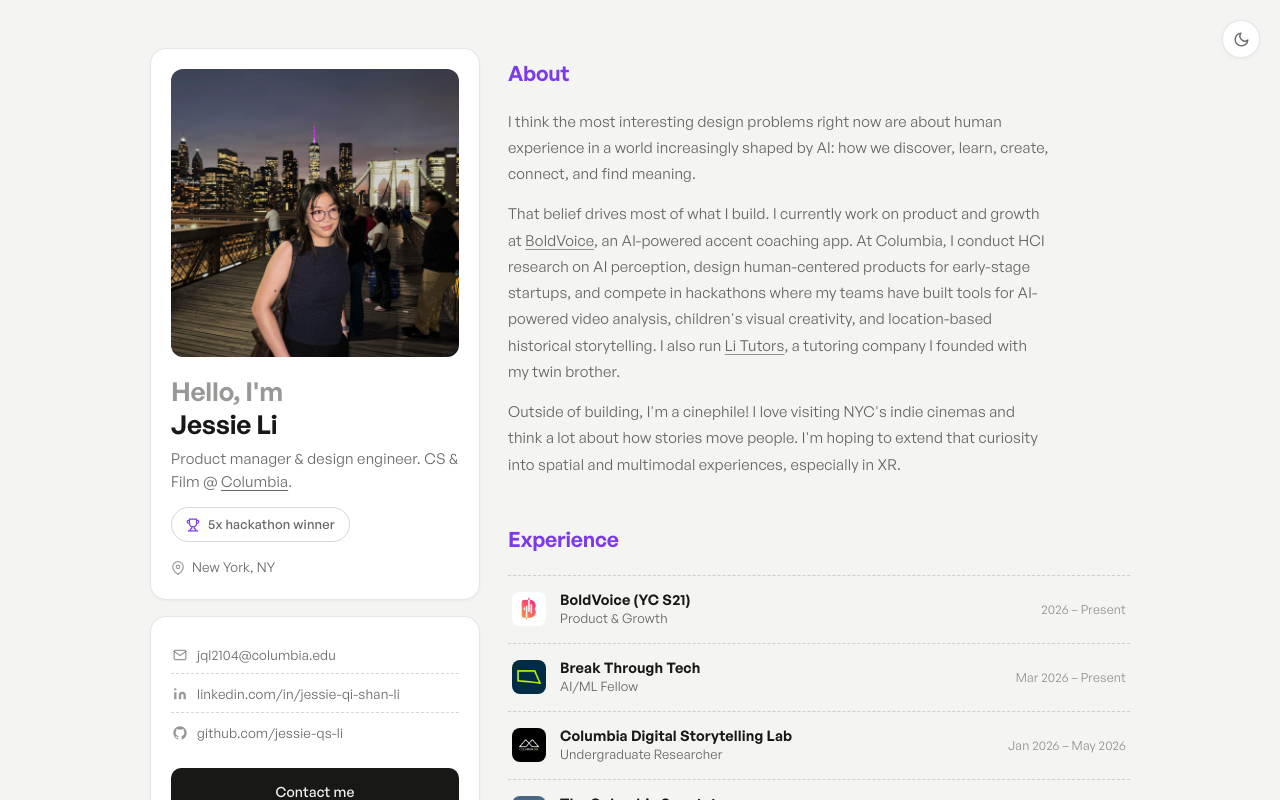
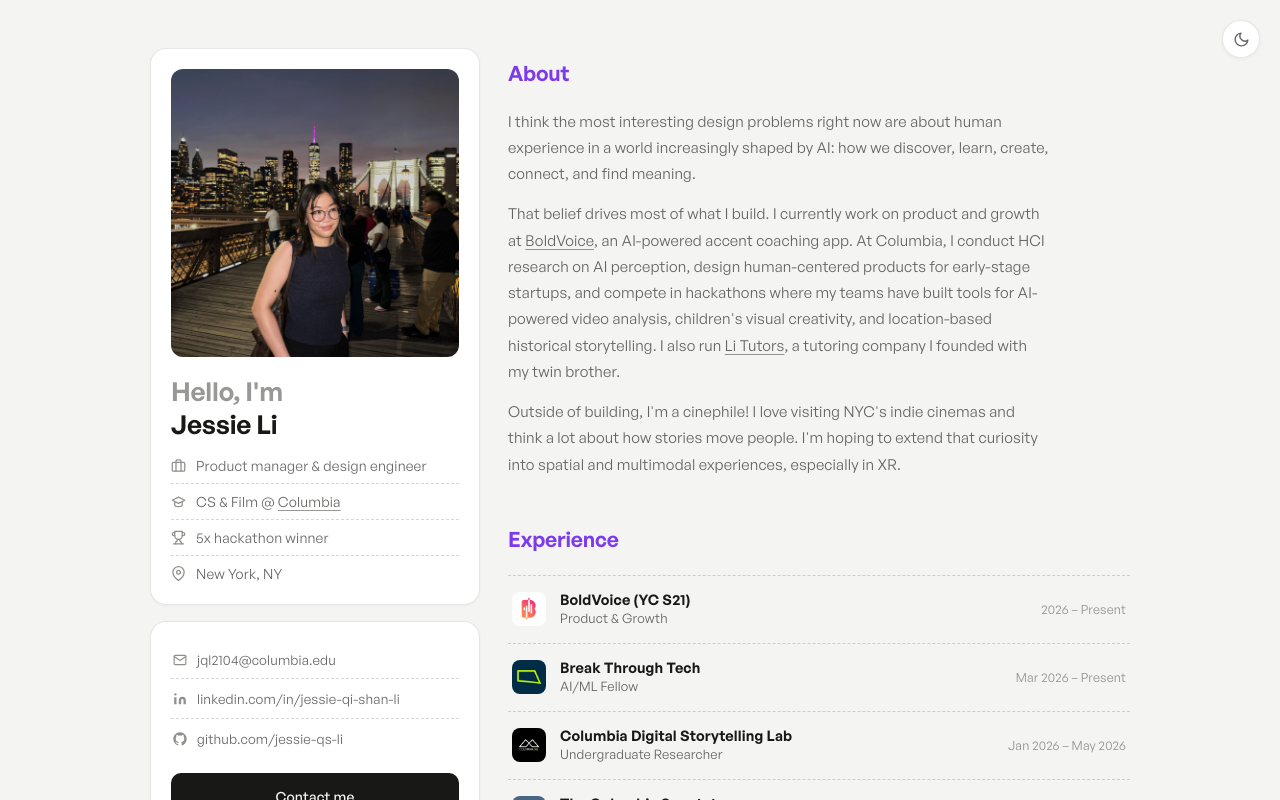
Before and after one commit to jessie-qs-li/portfolio, a Next.js app: page / in a window 1280 px wide. Shown: the top 800 px of the page. Built offline with nearby package versions, Linux system fonts and the light colour scheme; no server answers.

Commit message:
Sidebar fact stack; opaque single-color icons; header hover underline; trophy row neutral

```diff
--- a/app/globals.css
+++ b/app/globals.css
@@ -12,6 +12,7 @@
   --border: rgba(10, 10, 8, 0.10);
   --border-dash: rgba(10, 10, 8, 0.16);
   --chip-bg: #FFFFFF;
+  --icon: #90908C;
   --accent: #7C3AED;
   --font-body: var(--font-site), sans-serif;
   --transition: 0.2s ease;
@@ -26,6 +27,7 @@
   --border: rgba(245, 245, 240, 0.10);
   --border-dash: rgba(245, 245, 240, 0.18);
   --chip-bg: #1E1E1C;
+  --icon: #6C6B67;
   --accent: #A78BFA;
 }
 
@@ -80,16 +82,16 @@
 }
 .profile-name { font-size: 26px; font-weight: 600; letter-spacing: -0.01em; line-height: 1.25; margin-bottom: 8px; color: var(--text3); }
 .profile-name span { color: var(--text); }
-.profile-role { font-size: 15px; color: var(--text2); line-height: 1.5; margin-bottom: 14px; }
-.avail-pill {
-  display: inline-flex; align-items: center; gap: 8px;
-  font-size: 13px; font-weight: 500; color: var(--text2);
-  border: 1px solid var(--border-dash); border-radius: 999px;
-  padding: 6px 14px; margin-bottom: 14px;
+.profile-facts { display: flex; flex-direction: column; margin-top: 4px; }
+.fact-row {
+  display: flex; align-items: center; gap: 10px;
+  font-size: 14px; color: var(--text2); line-height: 1.5;
+  padding: 7px 0; border-bottom: 1px dashed var(--border-dash);
 }
-.avail-pill svg { width: 14px; height: 14px; color: var(--accent); flex-shrink: 0; }
-.profile-loc { display: flex; align-items: center; gap: 7px; font-size: 13.5px; color: var(--text2); }
-.profile-loc svg { width: 14px; height: 14px; color: var(--text3); }
+.fact-row:last-child { border-bottom: none; padding-bottom: 0; }
+.fact-row svg { width: 15px; height: 15px; color: var(--icon); flex-shrink: 0; }
+.fact-row a { text-decoration: underline; text-decoration-color: var(--text3); text-underline-offset: 3px; }
+.fact-row a:hover { color: var(--text); text-decoration-color: var(--text); }
 
 .contact-list { display: flex; flex-direction: column; gap: 2px; margin-bottom: 16px; }
 .contact-row {
@@ -100,7 +102,7 @@
 }
 .contact-row:last-child { border-bottom: none; }
 a.contact-row:hover { color: var(--text); }
-.contact-row svg { width: 14px; height: 14px; color: var(--text3); flex-shrink: 0; }
+.contact-row svg { width: 14px; height: 14px; color: var(--icon); flex-shrink: 0; }
 
 .btn {
   display: flex; align-items: center; justify-content: center; gap: 8px;
@@ -122,7 +124,14 @@
   font-size: 21px; font-weight: 600; letter-spacing: -0.01em;
   color: var(--accent);
   margin-bottom: 18px;
+  position: relative;
 }
+.section-chip::after {
+  content: ''; position: absolute; left: 0; bottom: -2px;
+  width: 0; height: 2px; background: var(--accent); border-radius: 2px;
+  transition: width 0.3s ease;
+}
+.section-chip:hover::after { width: 100%; }
 .cv-section { display: flex; flex-direction: column; }
 
 .about-text p { font-size: 15px; color: var(--text2); line-height: 1.75; max-width: 62ch; }
@@ -151,7 +160,7 @@
   width: 34px; height: 34px; border-radius: 8px; object-fit: contain;
   flex-shrink: 0;
 }
-.row-icon { width: 19px; height: 19px; color: var(--text3); flex-shrink: 0; }
+.row-icon { width: 19px; height: 19px; color: var(--icon); flex-shrink: 0; }
 .row-body { min-width: 0; flex: 1; }
 .row-title { font-size: 14.5px; font-weight: 600; letter-spacing: 0.01em; line-height: 1.35; }
 .row-title a:hover { text-decoration: underline; text-underline-offset: 3px; }
@@ -194,7 +203,7 @@
 .social-link {
   display: flex; align-items: center; justify-content: center;
   width: 30px; height: 30px; border-radius: 8px;
-  border: 1px solid var(--border); color: var(--text3);
+  border: 1px solid var(--border); color: var(--icon);
   background: var(--card); transition: all var(--transition);
 }
 .social-link:hover { color: var(--text); border-color: var(--border-dash); }
--- a/app/page.tsx
+++ b/app/page.tsx
@@ -34,14 +34,23 @@
           <div className="side-card fade-in">
             <Image className="profile-photo" src="/hero-portrait.jpg" alt="Jessie Li on the Brooklyn Bridge at dusk" width={1200} height={1200} priority />
             <h1 className="profile-name">Hello, I&apos;m<br /><span>Jessie Li</span></h1>
-            <p className="profile-role">Product manager &amp; design engineer. CS &amp; Film @ <a href="https://www.columbia.edu" target="_blank" rel="noopener" style={{ textDecoration: "underline", textUnderlineOffset: 3 }}>Columbia</a>.</p>
-            <div className="avail-pill">
-              <svg viewBox="0 0 24 24" fill="none" stroke="currentColor" strokeWidth="2" strokeLinecap="round" strokeLinejoin="round" aria-hidden><path d="M6 9H4.5a2.5 2.5 0 0 1 0-5H6"/><path d="M18 9h1.5a2.5 2.5 0 0 0 0-5H18"/><path d="M4 22h16"/><path d="M10 14.66V17c0 .55-.47.98-.97 1.21C7.85 18.75 7 20.24 7 22"/><path d="M14 14.66V17c0 .55.47.98.97 1.21C16.15 18.75 17 20.24 17 22"/><path d="M18 2H6v7a6 6 0 0 0 12 0V2Z"/></svg>
-              5x hackathon winner
-            </div>
-            <div className="profile-loc">
-              <svg viewBox="0 0 24 24" fill="none" stroke="currentColor" strokeWidth="2" strokeLinecap="round" strokeLinejoin="round"><path d="M21 10c0 7-9 13-9 13s-9-6-9-13a9 9 0 0 1 18 0z"/><circle cx="12" cy="10" r="3"/></svg>
-              New York, NY
+            <div className="profile-facts">
+              <div className="fact-row">
+                <svg viewBox="0 0 24 24" fill="none" stroke="currentColor" strokeWidth="2" strokeLinecap="round" strokeLinejoin="round" aria-hidden><rect x="2" y="7" width="20" height="14" rx="2"/><path d="M16 21V5a2 2 0 0 0-2-2h-4a2 2 0 0 0-2 2v16"/></svg>
+                Product manager &amp; design engineer
+              </div>
+              <div className="fact-row">
+                <svg viewBox="0 0 24 24" fill="none" stroke="currentColor" strokeWidth="2" strokeLinecap="round" strokeLinejoin="round" aria-hidden><path d="M22 10 12 5 2 10l10 5 10-5z"/><path d="M6 12v5c0 1.66 2.69 3 6 3s6-1.34 6-3v-5"/></svg>
+                <span>CS &amp; Film @ <a href="https://www.columbia.edu" target="_blank" rel="noopener">Columbia</a></span>
+              </div>
+              <div className="fact-row">
+                <svg viewBox="0 0 24 24" fill="none" stroke="currentColor" strokeWidth="2" strokeLinecap="round" strokeLinejoin="round" aria-hidden><path d="M6 9H4.5a2.5 2.5 0 0 1 0-5H6"/><path d="M18 9h1.5a2.5 2.5 0 0 0 0-5H18"/><path d="M4 22h16"/><path d="M10 14.66V17c0 .55-.47.98-.97 1.21C7.85 18.75 7 20.24 7 22"/><path d="M14 14.66V17c0 .55.47.98.97 1.21C16.15 18.75 17 20.24 17 22"/><path d="M18 2H6v7a6 6 0 0 0 12 0V2Z"/></svg>
+                5x hackathon winner
+              </div>
+              <div className="fact-row">
+                <svg viewBox="0 0 24 24" fill="none" stroke="currentColor" strokeWidth="2" strokeLinecap="round" strokeLinejoin="round" aria-hidden><path d="M21 10c0 7-9 13-9 13s-9-6-9-13a9 9 0 0 1 18 0z"/><circle cx="12" cy="10" r="3"/></svg>
+                New York, NY
+              </div>
             </div>
           </div>
 
```
